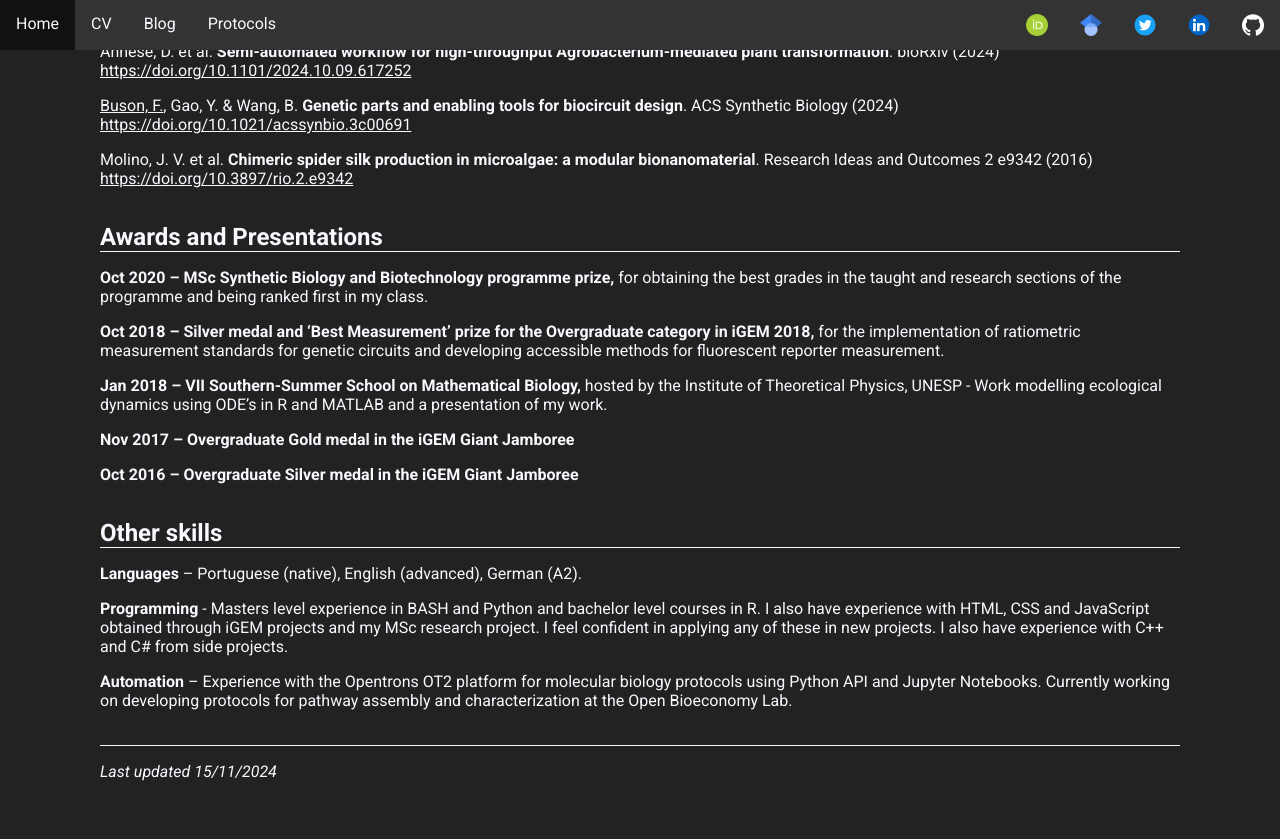
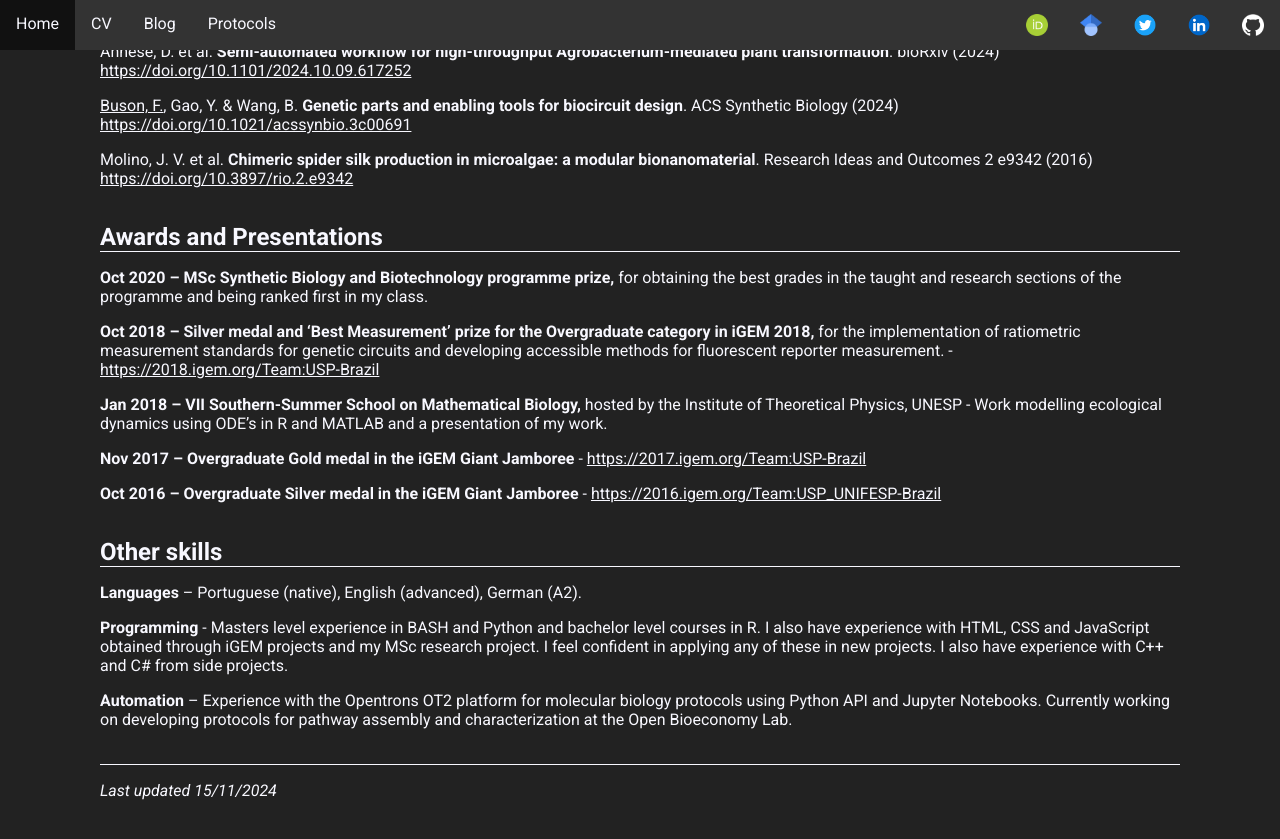
Before and after one commit to fxbuson/fxbuson.github.io, a Jekyll site: the page built from CV/index.html, in a window 1280 px wide and 900 px high, scrolled down 694 px. Shown: the top 839 px of the window. Built offline with Jekyll 4.4.1, drawn with Linux system fonts in a browser that asks for light colours; some of the changed lines change nothing that is shown.

Commit message:
added igem links

```diff
--- a/CV/index.html
+++ b/CV/index.html
@@ -54,13 +54,13 @@ title: Felipe's Curriculum
 
 <p><b>Oct 2020 – MSc Synthetic Biology and Biotechnology programme prize,</b> for obtaining the best grades in the taught and research sections of the programme and being ranked first in my class.</p>
 
-<p><b>Oct 2018 – Silver medal and ‘Best Measurement’ prize for the Overgraduate category in iGEM 2018,</b> for the implementation of ratiometric measurement standards for genetic circuits and developing accessible methods for fluorescent reporter measurement.</p>
+<p><b>Oct 2018 – Silver medal and ‘Best Measurement’ prize for the Overgraduate category in iGEM 2018,</b> for the implementation of ratiometric measurement standards for genetic circuits and developing accessible methods for fluorescent reporter measurement. - <a href="https://2018.igem.org/Team:USP-Brazil">https://2018.igem.org/Team:USP-Brazil</a></p>
 
 <p><b>Jan 2018 – VII Southern-Summer School on Mathematical Biology,</b> hosted by the Institute of Theoretical Physics, UNESP - Work modelling ecological dynamics using ODE’s in R and MATLAB and a presentation of my work.</p>
 
-<p><b>Nov 2017 – Overgraduate Gold medal in the iGEM Giant Jamboree</b></p>
+<p><b>Nov 2017 – Overgraduate Gold medal in the iGEM Giant Jamboree</b> - <a href="https://2017.igem.org/Team:USP-Brazil">https://2017.igem.org/Team:USP-Brazil</a></p>
 
-<p><b>Oct 2016 – Overgraduate Silver medal in the iGEM Giant Jamboree</b></p>
+<p><b>Oct 2016 – Overgraduate Silver medal in the iGEM Giant Jamboree</b> - <a href="https://2016.igem.org/Team:USP_UNIFESP-Brazil">https://2016.igem.org/Team:USP_UNIFESP-Brazil</a></p>
 
 <br>
 <h2>Other skills</h2>
```
